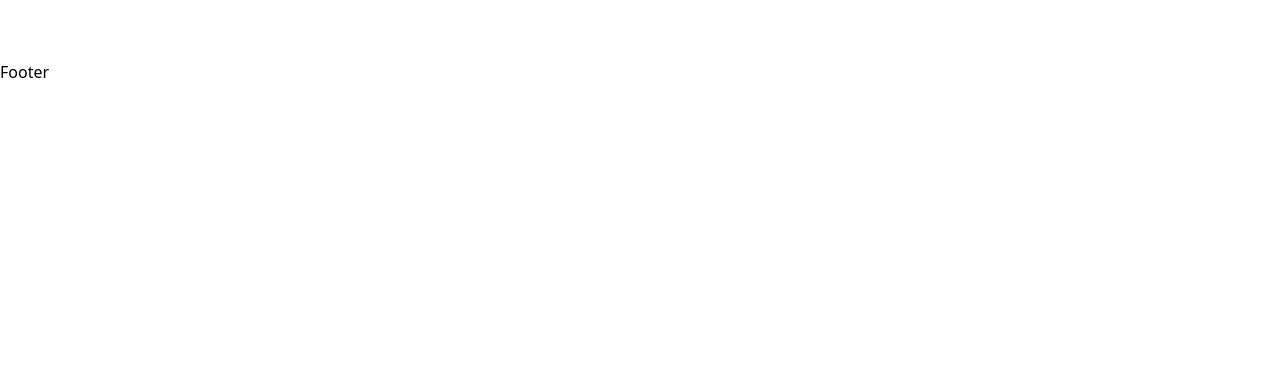
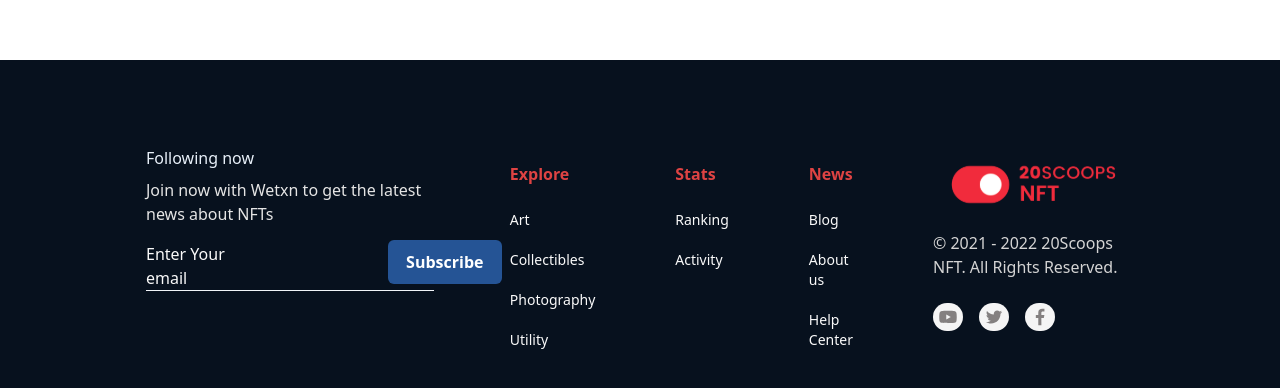
Before and after one commit to ploy-thanaporn/react-ts-nftarketplace-mock-data, a React (Create React App) app: page / in a window 1280 px wide. Shown: the part 830-1218 px from the top of the page. Before the commit the page ends 914 px from the top, so only its background shows below. Built offline with nearby package versions, Linux system fonts and the light colour scheme.

Commit message:
style: footer lg

```diff
--- a/src/components/Footer.tsx
+++ b/src/components/Footer.tsx
@@ -1,7 +1,97 @@
-import React from "react";
+import { AiFillYoutube, AiOutlineTwitter } from "react-icons/ai";
+import { GrFacebookOption } from "react-icons/gr";
+import logo from "../assets/logo.svg";
+import { navLink } from "../data/nav";
 
 const Footer = () => {
-  return <div>Footer</div>;
+  return (
+    <div className="bg-[#07111E] w-full h-[400px] md:h-[557px] lg:h-[375px]">
+      <div className="lg:py-[86px] lg:px-[146px]">
+        <div className="w-full h-[203px]">
+          <div className="flex justify-between">
+            <div className="flex flex-col">
+              <div>
+                <p className="text-[#E8F0F9] text-16 md:text-33">
+                  Following now
+                </p>
+                <p className="text-neutral-200 text-10 md:text-nav md:mt-2 lg:max-w-[280px]">
+                  Join now with Wetxn to get the latest news about NFTs
+                </p>
+              </div>
+              <div className="my-2 pr-2">
+                <div className="flex items-center">
+                  <p className="text-neutral-50 text-14 md:text-16 md:mt-2 lg:text-14">
+                    Enter Your email
+                  </p>
+                  <div className="ml-[146px] md:ml-[488px] lg:ml-[152px]">
+                    <button className="w-[96px] h-[36px] md:w-[114px] md:h-[44px] bg-[#255495] text-14 text-white font-semibold rounded-md">
+                      Subscribe
+                    </button>
+                  </div>
+                </div>
+                <div className="w-[288px] h-[1px] md:w-[630px] lg:w-[288px] text-neutral-50 bg-slate-100"></div>
+              </div>
+            </div>
+            <div className="flex mt-4 px-9 lg:px-0 lg:text-left">
+              {navLink
+                .map((nav) => (
+                  <div className="mx-auto lg:pr-20 lg:mx-0" key={nav.key}>
+                    <p className="text-primary font-semibold text-19 md:text-23">
+                      {nav.name}
+                    </p>
+                    <ul className="mt-6">
+                      {nav.subnav.map((sub) => (
+                        <li
+                          className="mt-6 lg:mt-5 text-neutral-50 text-twelve md:text-sm"
+                          key={sub.id}
+                        >
+                          {sub.name}
+                        </li>
+                      ))}
+                    </ul>
+                  </div>
+                ))
+                .slice(0, 3)}
+            </div>
+            <div className="flex flex-row lg:flex-col items-center">
+              <div>
+                <img
+                  src={logo}
+                  alt=""
+                  className="w-[104.52px] h-[39.92px] md:w-[250.64px] md:h-[95.74px] lg:w-[207.33px] lg:h-[76.75px]"
+                />
+              </div>
+              <div className="flex flex-col lg:flex-col-reverse">
+                <div className="flex justify-end lg:justify-start mt-6 pr-1 mb-4 md:mb-9">
+                  <div className="bg-neutral-100 rounded-full w-[15.5px] h-[16.01px] md:w-[37.16px] md:h-[38.4px] lg:w-[29.89px] lg:h-[28.59px] flex justify-center items-center">
+                    <AiFillYoutube
+                      color="#848080"
+                      className="w-2.5 h-2.5 md:w-6 md:h-6 lg:w-5 lg:h-5"
+                    />
+                  </div>
+                  <div className="bg-neutral-100 rounded-full w-[15.5px] h-[16.01px] md:w-[37.16px] md:h-[38.4px] lg:w-[29.89px] lg:h-[28.59px] flex justify-center items-center mx-2.5 md:mx-5 lg:mx-4">
+                    <AiOutlineTwitter
+                      color="#848080"
+                      className="w-2.5 h-2.5 md:w-6 md:h-6 lg:w-5 lg:h-5"
+                    />
+                  </div>
+                  <div className="bg-neutral-100 rounded-full w-[15.5px] h-[16.01px] md:w-[37.16px] md:h-[38.4px] lg:w-[29.89px] lg:h-[28.59px] flex justify-center items-center">
+                    <GrFacebookOption
+                      color="#848080"
+                      className="w-2.5 h-2.5 md:w-5 md:h-5 lg:w-5 lg:h-5"
+                    />
+                  </div>
+                </div>
+                <div className="text-neutral-300 text-4 md:text-tenFooter flex justify-end mt-2 lg:max-w-[220px] pr-1">
+                  <p>© 2021 - 2022 20Scoops NFT. All Rights Reserved.</p>
+                </div>
+              </div>
+            </div>
+          </div>
+        </div>
+      </div>
+    </div>
+  );
 };
 
 export default Footer;
```
